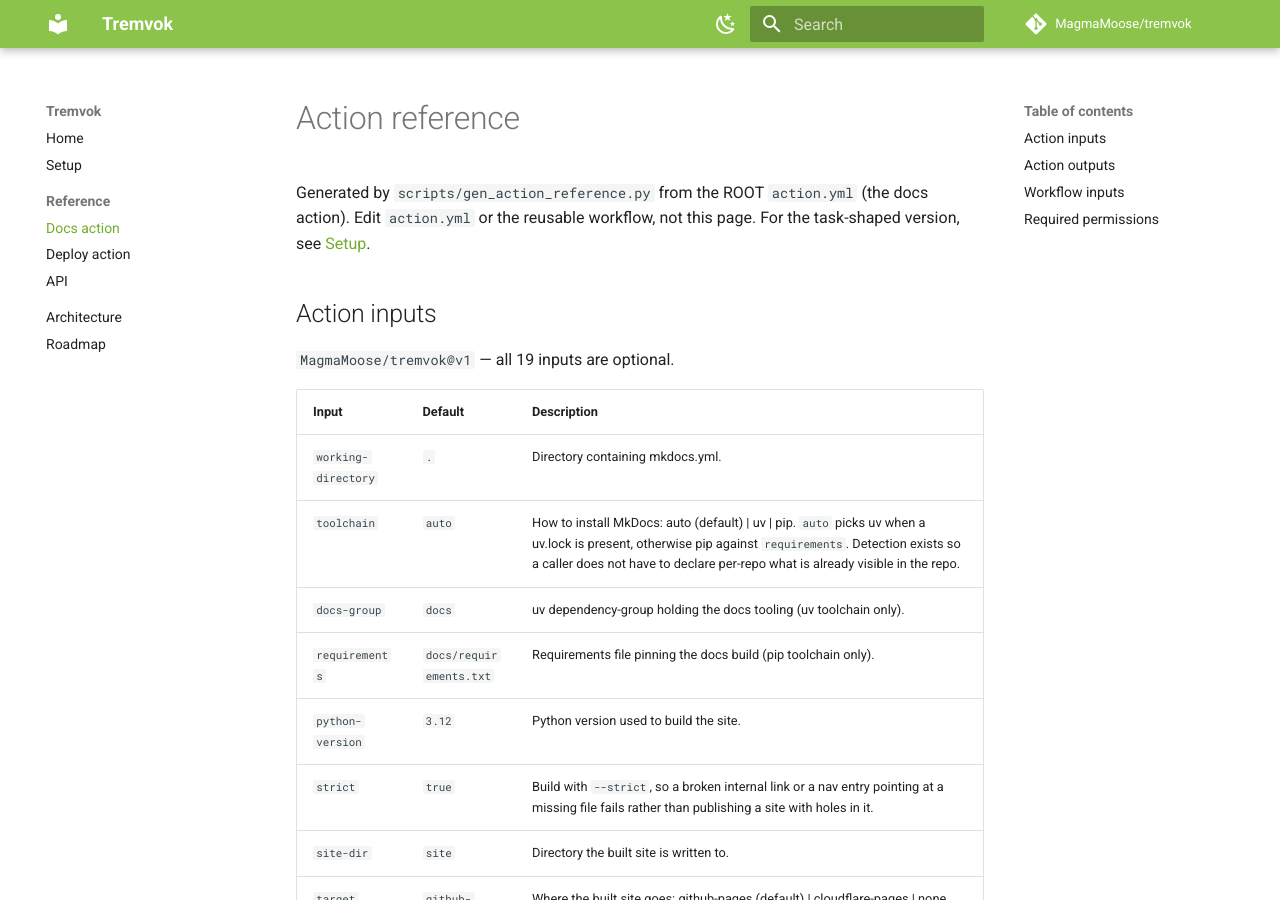
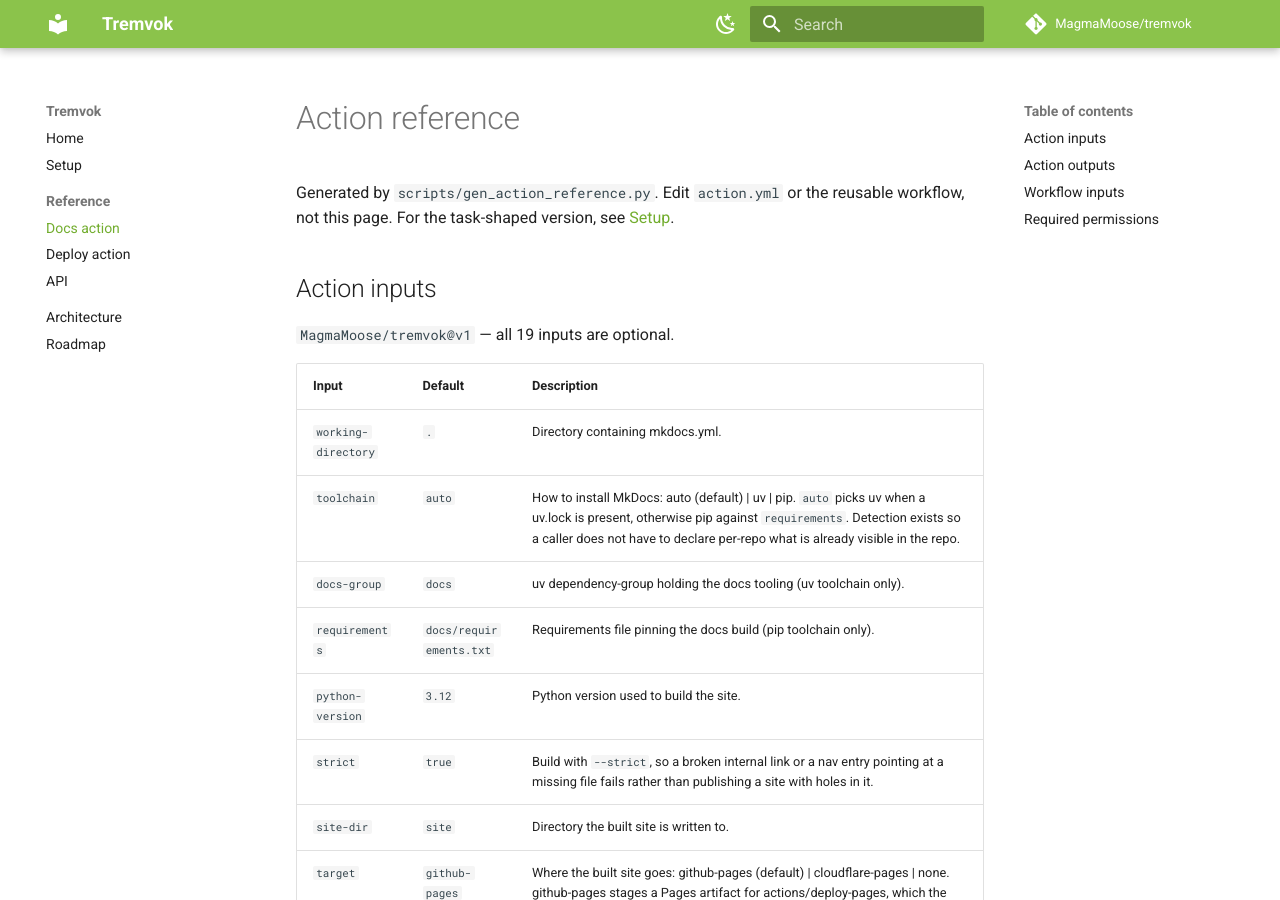
Before and after one commit to MagmaMoose/tremvok, an MkDocs documentation site: the page built from docs/action-reference.md, in a window 1280 px wide and 900 px high. Built offline with MkDocs 1.6.1 and Material for MkDocs 9.7.7, drawn with Linux system fonts in a browser that asks for light colours; comment, search, counter and statistics services are not loaded.

Commit message:
docs-update maintenance
Automated maintenance run.

```diff
--- a/docs/action-reference.md
+++ b/docs/action-reference.md
@@ -2,8 +2,7 @@
 
 <!-- sources: action.yml, .github/workflows/docs.yml -->
 
-Generated by `scripts/gen_action_reference.py` from the ROOT `action.yml` (the docs action).
-Edit `action.yml` or the reusable
+Generated by `scripts/gen_action_reference.py`. Edit `action.yml` or the reusable
 workflow, not this page. For the task-shaped version, see [Setup](setup.md).
 
 ## Action inputs
```
